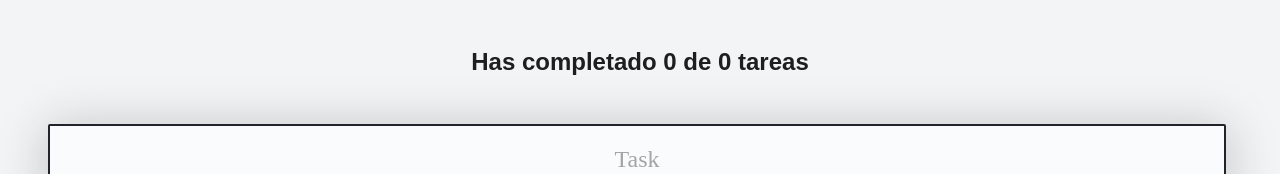
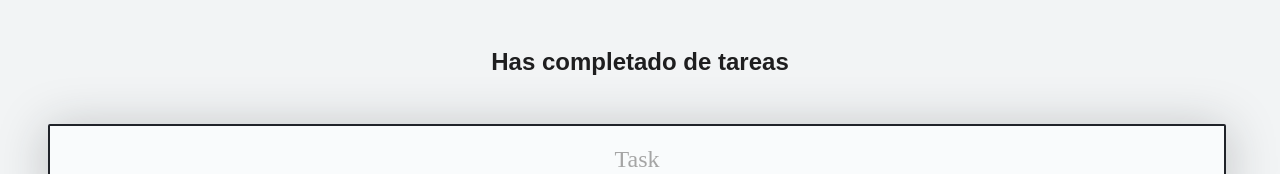
Before and after one commit to visvs/TODO_app, a React (Create React App) app: page / in a window 1280 px wide. Shown: the top 174 px of the page. Built offline with nearby package versions, Linux system fonts and the light colour scheme.

Commit message:
feat: Añadido provider para tener mayor control de los estados

```diff
--- a/src/App.js
+++ b/src/App.js
@@ -1,134 +1,27 @@
 import React from "react";
 import {AppUI} from './AppUI'
+import {TodoProvider} from './TodoContext'
 //import './App.css';
 /* const defaultTodos=[
   {text:'Cortar cebolla', completed:false},
   {text:'Tormar el curso de intro a react', completed:false},
   {text:'Llorar con la llorona', completed:true}
 ]; */
-//custom hook
-function useLocalStorage(itemName, initialValue){
-  const [loading, setLoading] = React.useState(true)
-  const [error, setError] = React.useState(false)
-  const [item, setStateItem] = React.useState(initialValue);
-
-  React.useEffect(()=>{
-    setTimeout(()=>{
-      try {
-        const localStorageItem = localStorage.getItem(itemName);
-        let parsedTODOS;
-        if(!localStorageItem){
-          localStorage.setItem(itemName, JSON.stringify(initialValue))
-          parsedTODOS = initialValue
-        }
-        else{
-          parsedTODOS = JSON.parse(localStorageItem)
-        }
-        setStateItem(parsedTODOS);
-        setLoading(false)
-      } catch (error) {
-        setError(error)
-      }
-    }, 1000)
-  })
-  const saveTODOS = (newTodos) =>{
-    try {
-        const todosString = JSON.stringify(newTodos);
-        localStorage.setItem(itemName, todosString);
-        setStateItem(newTodos);
-    }
-    catch (error) {
-      setError(error)
-    }
-  }
-  return {
-    item,
-    saveTODOS,
-    loading,
-    error
-  }
-}
-
 function App() {
-  const {
-    item : todos,
-    saveTODOS,
-    loading,
-    error
-  }= useLocalStorage('TODOS_v1', [])
-  const [searchWord, setState] = React.useState('');
-  const completedTODOS = todos.filter(elem => elem.completed).length;
-  const totalTODOS = todos.length;
-
-  let searchTODOS = [];
-
-  if(!searchWord.length >= 1){
-    searchTODOS = todos;
-  }
-  else{
-    searchTODOS = todos.filter(todo =>{
-      const todoText = todo.text.toLowerCase();
-      const searchText = searchWord.toLowerCase();
-      return todoText.includes(searchText
-      )
-  })
-  }
-/**
- * Guardar /actualizar todos en local stogare con los todos que recibe
- * @param {*} newTodos
- */
-
-/**
- * Actualiza el estado de completado de x tarea a true (done)
- * @param {*} todoText
- */
-  const completeTodo = (todoText)=>{
-
-    const index = todos.findIndex(todo => todo.text === todoText);
-    const newTodos = [...todos];
-    newTodos[index].completed = true;
-    //setStateTodos(newTodos);
-    saveTODOS(newTodos);
-
-  };
-  const unCompleteTodo = (text) => {
-    const todoIndex = todos.findIndex(todo => todo.text === text);
-    const newTodos = [...todos];
-    newTodos[todoIndex].completed = !newTodos[todoIndex].completed;
-    //setStateTodos(newTodos);
-    saveTODOS(newTodos);
-  }
-/**
- * Elimina el TODO especificado
- * @param {*} todoText
- */
-  const deleteTodo = (todoText)=>{
-    const index = todos.findIndex(todo => todo.text === todoText);
-    const newTodos = [...todos];
-    //Sacar el todo que se desea eliminar
-    newTodos.splice(index,1);
-    //setStateTodos(newTodos);
-    saveTODOS(newTodos);
-  }
-
 //Manejo de efectos
 //Si se envia un array vacio se ejecuta unicamente en el primer render
 /* React.useEffect(()=>{
   console.log('Llamada al useEffect')
 }, [totalTODOS]) */
   return (
-    <AppUI
-    error={error}
-    loading={loading}
-    totalTODOS = {totalTODOS}
-    completedTODOS =  {completedTODOS}
-    searchWord = {searchWord}
-    setState = {setState}
-    searchTODOS = {searchTODOS}
-    completeTodo = {completeTodo}
-    deleteTodo = {deleteTodo}
-    unCompleteTodo = {unCompleteTodo}
-    />
+    <TodoProvider>
+      {/**
+       * En el diseño del componente TodoProvider se llama a las props.children entonces todos los componentes que reciba TodoProvider tendra acceso a los valores que se definen en este componente, es decir las props que se tenian antes
+       */}
+      <AppUI
+
+     />
+    </TodoProvider>
   );
 }
 
--- a/src/AppUI.js
+++ b/src/AppUI.js
@@ -5,8 +5,9 @@ import { TodoSearch } from "./componentes/TodoSearch.js";
 import { TodoList } from "./componentes/TodoList.js";
 import { TodoItem } from "./componentes/TodoItem.js";
 import { CreateTodoButton } from "./componentes/CreateTodoButton.js";
+import {TodoContext} from './TodoContext'
 
-function AppUI({
+function AppUI(/* {
     totalTODOS,
     error,
     loading,
@@ -17,20 +18,29 @@ function AppUI({
     completeTodo,
     deleteTodo,
     unCompleteTodo,
-}){
+} */){
     return (
         <React.Fragment>
         <TodoCounter
-        total={totalTODOS}
-        completed={completedTODOS}
+       /*  total={totalTODOS}
+        completed={completedTODOS} */
         />
         <TodoSearch
-          searchWord = {searchWord}
-          setState= {setState}
+          /* searchWord = {searchWord}
+          setState= {setState} */
         />
+        <TodoContext.Consumer>
+
+          {({error,
+            loading ,
+            searchTODOS,
+            completeTodo,
+            deleteTodo,
+            unCompleteTodo
+          })=>(
             <TodoList>
             {error && <p>Error encontrado :C</p>}
-          {loading && <p>Cargando</p>}
+            {loading && <p>Cargando ...</p>}
             {(!loading && !searchTODOS.length) && <p>Crea tu primer TODO!</p>}
             {searchTODOS.map(todo => (
             <TodoItem
@@ -42,6 +52,8 @@ function AppUI({
             onUnComplete={()=>unCompleteTodo(todo.text)}
             />))}
           </TodoList>
+          )}
+        </TodoContext.Consumer>
         <CreateTodoButton />
      </React.Fragment>
     )
--- /dev/null
+++ b/src/TodoContext/index.js
@@ -0,0 +1,88 @@
+import React from "react";
+import { useLocalStorage } from "../customHooks/useLocalStorage";
+//Contextos para compartir estados (Providers)
+const TodoContext = React.createContext();
+
+function TodoProvider(props){
+    const {
+        item : todos,
+        saveTODOS,
+        loading,
+        error
+      }= useLocalStorage('TODOS_v1', [])
+      const [searchWord, setState] = React.useState('');
+      const completedTODOS = todos.filter(elem => elem.completed).length;
+      const totalTODOS = todos.length;
+
+      let searchTODOS = [];
+
+      if(!searchWord.length >= 1){
+        searchTODOS = todos;
+      }
+      else{
+        searchTODOS = todos.filter(todo =>{
+          const todoText = todo.text.toLowerCase();
+          const searchText = searchWord.toLowerCase();
+          return todoText.includes(searchText
+          )
+      })
+      }
+    /**
+     * Guardar /actualizar todos en local stogare con los todos que recibe
+     * @param {*} newTodos
+     */
+
+    /**
+     * Actualiza el estado de completado de x tarea a true (done)
+     * @param {*} todoText
+     */
+      const completeTodo = (todoText)=>{
+
+        const index = todos.findIndex(todo => todo.text === todoText);
+        const newTodos = [...todos];
+        newTodos[index].completed = true;
+        //setStateTodos(newTodos);
+        saveTODOS(newTodos);
+
+      };
+      const unCompleteTodo = (text) => {
+        const todoIndex = todos.findIndex(todo => todo.text === text);
+        const newTodos = [...todos];
+        newTodos[todoIndex].completed = !newTodos[todoIndex].completed;
+        //setStateTodos(newTodos);
+        saveTODOS(newTodos);
+      }
+    /**
+     * Elimina el TODO especificado
+     * @param {*} todoText
+     */
+      const deleteTodo = (todoText)=>{
+        const index = todos.findIndex(todo => todo.text === todoText);
+        const newTodos = [...todos];
+        //Sacar el todo que se desea eliminar
+        newTodos.splice(index,1);
+        //setStateTodos(newTodos);
+        saveTODOS(newTodos);
+      }
+
+
+    return(
+        <TodoContext.Provider value={{
+            //Valores a compartir
+            error,
+            loading,
+            totalTODOS,
+            completedTODOS,
+            searchWord,
+            setState ,
+            searchTODOS,
+            completeTodo,
+            deleteTodo,
+            unCompleteTodo,
+        }}>
+            {props.children}
+        </TodoContext.Provider>
+    )
+}
+
+export {TodoContext, TodoProvider}
--- /dev/null
+++ b/src/customHooks/useLocalStorage.js
@@ -0,0 +1,43 @@
+import React from "react";
+function useLocalStorage(itemName, initialValue){
+    const [loading, setLoading] = React.useState(true)
+    const [error, setError] = React.useState(false)
+    const [item, setStateItem] = React.useState(initialValue);
+
+    React.useEffect(()=>{
+      setTimeout(()=>{
+        try {
+          const localStorageItem = localStorage.getItem(itemName);
+          let parsedTODOS;
+          if(!localStorageItem){
+            localStorage.setItem(itemName, JSON.stringify(initialValue))
+            parsedTODOS = initialValue
+          }
+          else{
+            parsedTODOS = JSON.parse(localStorageItem)
+          }
+          setStateItem(parsedTODOS);
+          setLoading(false)
+        } catch (error) {
+          setError(error)
+        }
+      }, 1000)
+    })
+    const saveTODOS = (newTodos) =>{
+      try {
+          const todosString = JSON.stringify(newTodos);
+          localStorage.setItem(itemName, todosString);
+          setStateItem(newTodos);
+      }
+      catch (error) {
+        setError(error)
+      }
+    }
+    return {
+      item,
+      saveTODOS,
+      loading,
+      error
+    }
+  }
+  export {useLocalStorage}
```
Lines whose indentation alone changed are shown as unchanged.
